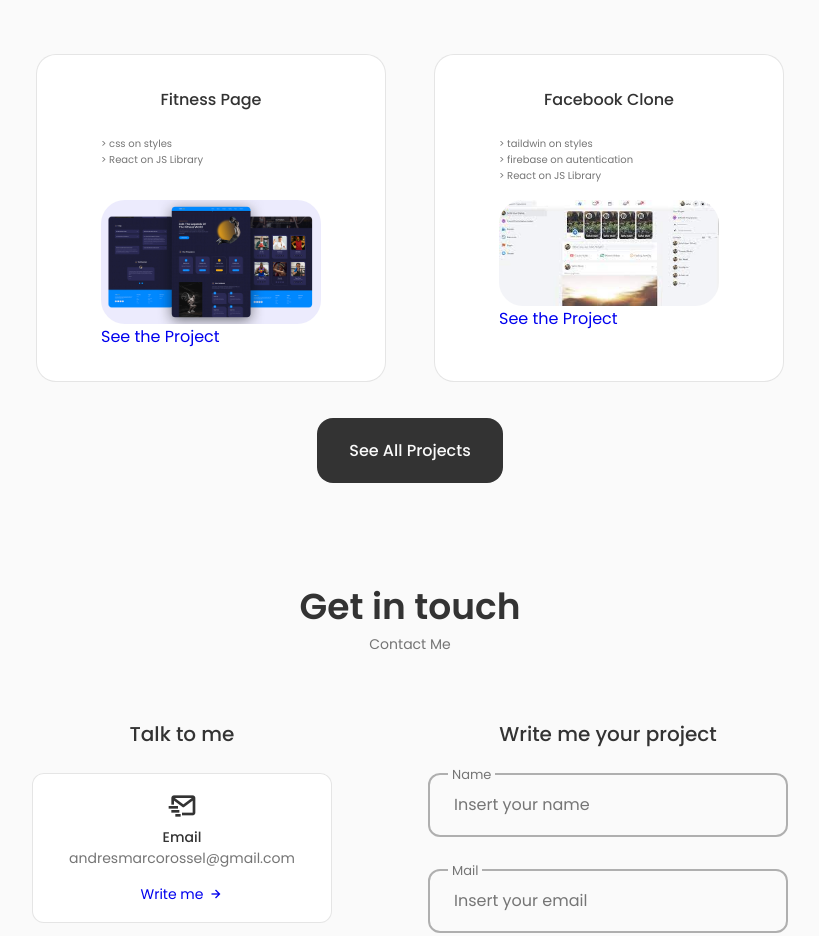
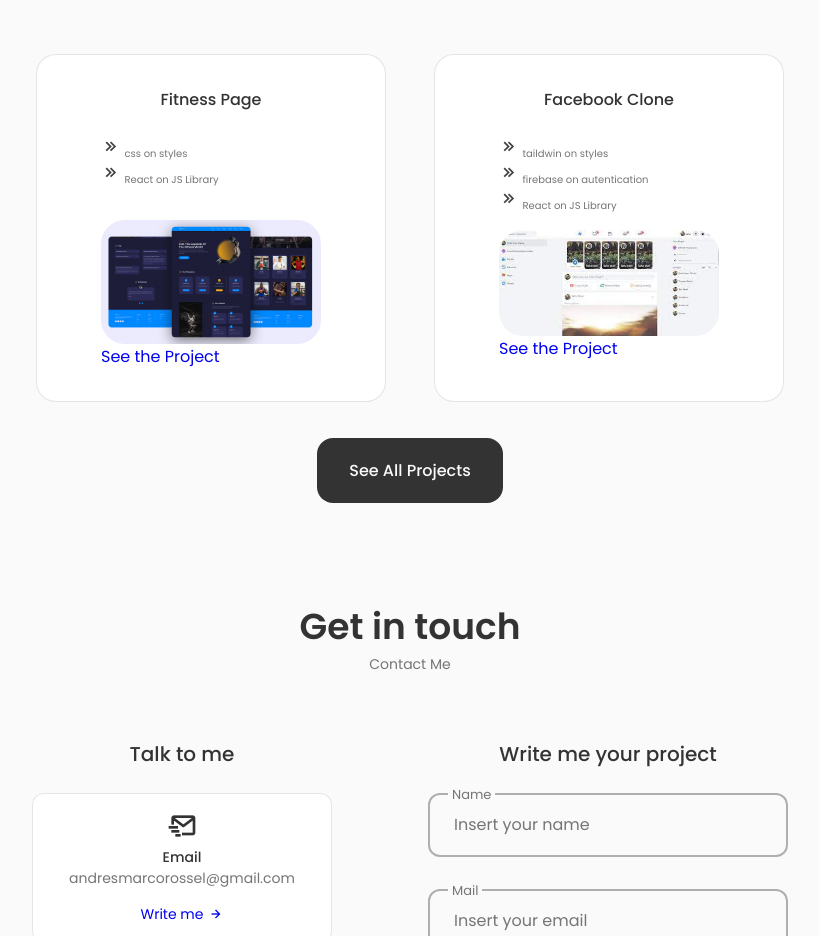
Before and after one commit to MarcoRosselDev/portafollio, a React (Create React App) app: page / in a window 1280 px wide. Shown: the part 2020-2956 px from the top of the page, without its empty margins (230-1049 px from the left). Built offline with nearby package versions, Linux system fonts and the light colour scheme.

Commit message:
portfolio arrows successful

```diff
--- /dev/null
+++ b/src/components/portfolio/Arrow.jsx
@@ -0,0 +1,18 @@
+import React from "react";
+
+const Arrow = () => {
+  return (
+    <svg
+      xmlns="http://www.w3.org/2000/svg"
+      width="24"
+      height="24"
+      viewBox="0 0 24 24"
+      className="boxicon-check "
+    >
+      <path d="M10.296 7.71 14.621 12l-4.325 4.29 1.408 1.42L17.461 12l-5.757-5.71z" />
+      <path d="M6.704 6.29 5.296 7.71 9.621 12l-4.325 4.29 1.408 1.42L12.461 12z" />
+    </svg>
+  );
+};
+
+export default Arrow;
--- a/src/components/portfolio/ProjectOne.jsx
+++ b/src/components/portfolio/ProjectOne.jsx
@@ -1,5 +1,6 @@
 import React from "react";
 import AboutImg from "../../assets/thumbnail.jpg";
+import Arrow from "./Arrow";
 
 const ProjectOne = () => {
   return (
@@ -11,7 +12,8 @@ const ProjectOne = () => {
           <div className="skills__group">
             <div className="portfolio__data">
               <span className="portfolio__level">
-                > css on styles <br /> > React on JS Library <br />
+                <Arrow /> css on styles <br />
+                <Arrow /> React on JS Library <br />
                 <br />
               </span>
             </div>
--- a/src/components/portfolio/ProjectTwo.jsx
+++ b/src/components/portfolio/ProjectTwo.jsx
@@ -1,5 +1,6 @@
 import React from "react";
 import AboutImg from "../../assets/facebook-clone.jpeg";
+import Arrow from "./Arrow";
 
 const ProjectTwo = () => {
   return (
@@ -10,8 +11,9 @@ const ProjectTwo = () => {
         <div className="skills__group">
           <div className="portfolio__data">
             <span className="portfolio__level">
-              > taildwin on styles <br /> > firebase on autentication <br /> >
-              React on JS Library
+              <Arrow /> taildwin on styles <br />
+              <Arrow /> firebase on autentication <br />
+              <Arrow /> React on JS Library
             </span>
           </div>
           <img src={AboutImg} alt="" className="about__img" />{" "}
```
